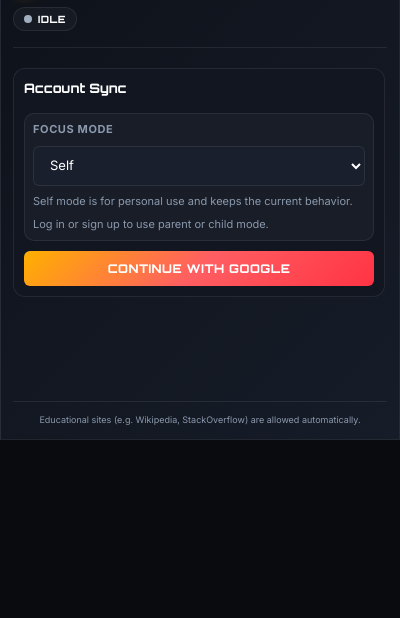
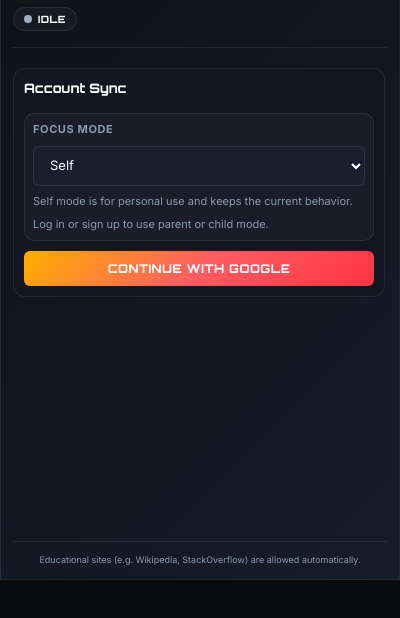
Before and after one commit to Aswath54/focus-tracker-site, a browser extension: page extension/popup.html in a window 400 px wide. Shown: the part 40-658 px from the top of the page. Drawn offline with Linux system fonts and the light colour scheme.

Commit message:
Fix fixed popup scrolling

```diff
--- a/extension/popup.css
+++ b/extension/popup.css
@@ -29,7 +29,8 @@
 html {
   width: 380px;
   min-width: 380px;
-  height: 100%;
+  height: 620px;
+  overflow: hidden;
 }
 
 body {
@@ -38,7 +39,7 @@
   color: var(--text-normal);
   width: 380px;
   min-width: 380px;
-  height: 100%;
+  height: 620px;
   overflow-x: hidden;
   overflow-y: hidden;
   line-height: 1.4;
@@ -50,8 +51,8 @@
   background: var(--gradient-dark);
   width: 100%;
   min-width: 380px;
-  min-height: 480px;
-  max-height: 620px;
+  height: 620px;
+  box-sizing: border-box;
   border: 1px solid var(--border-color);
   padding: 16px;
   position: relative;
@@ -68,6 +69,8 @@
   flex-direction: column;
   gap: 10px;
   overflow-y: auto;
+  flex: 1;
+  min-height: 0;
   padding-right: 2px;
   padding-bottom: 12px;
   min-width: 0;
```
